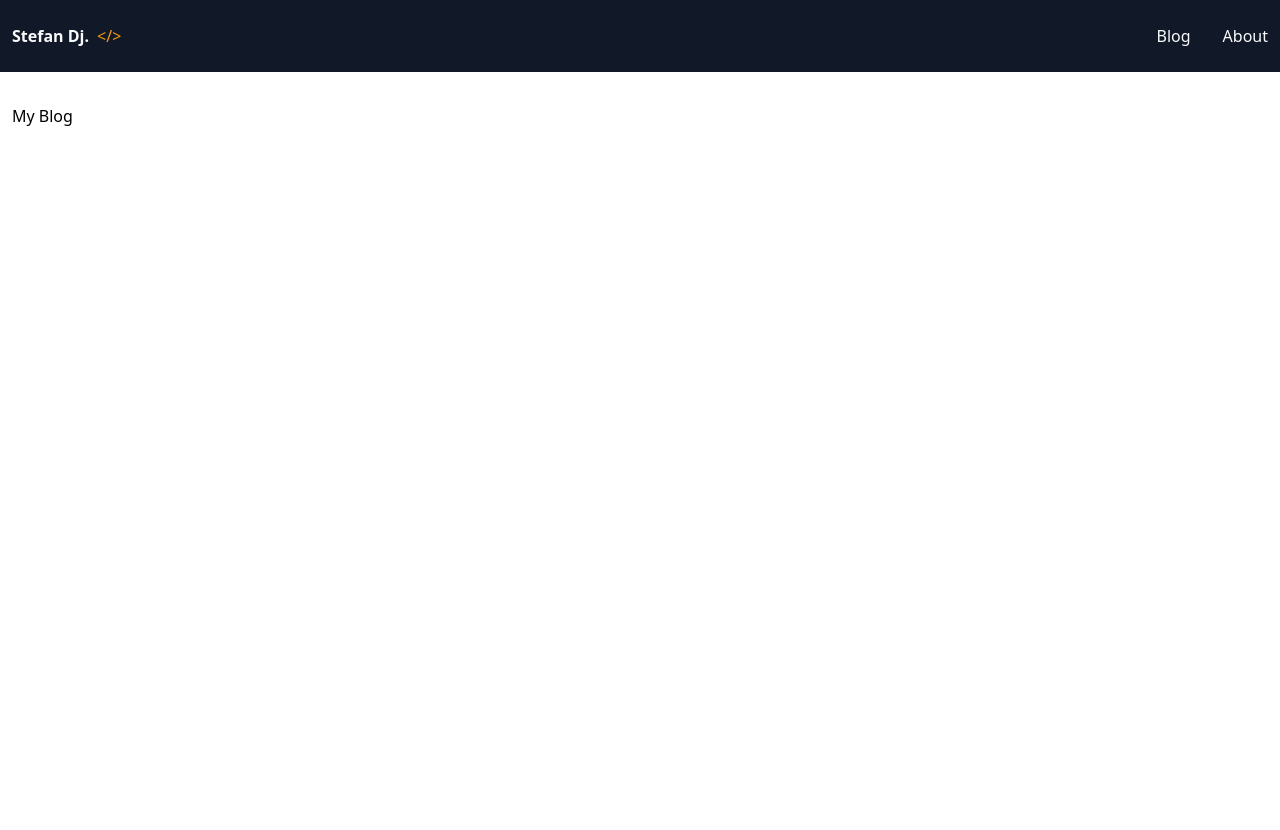
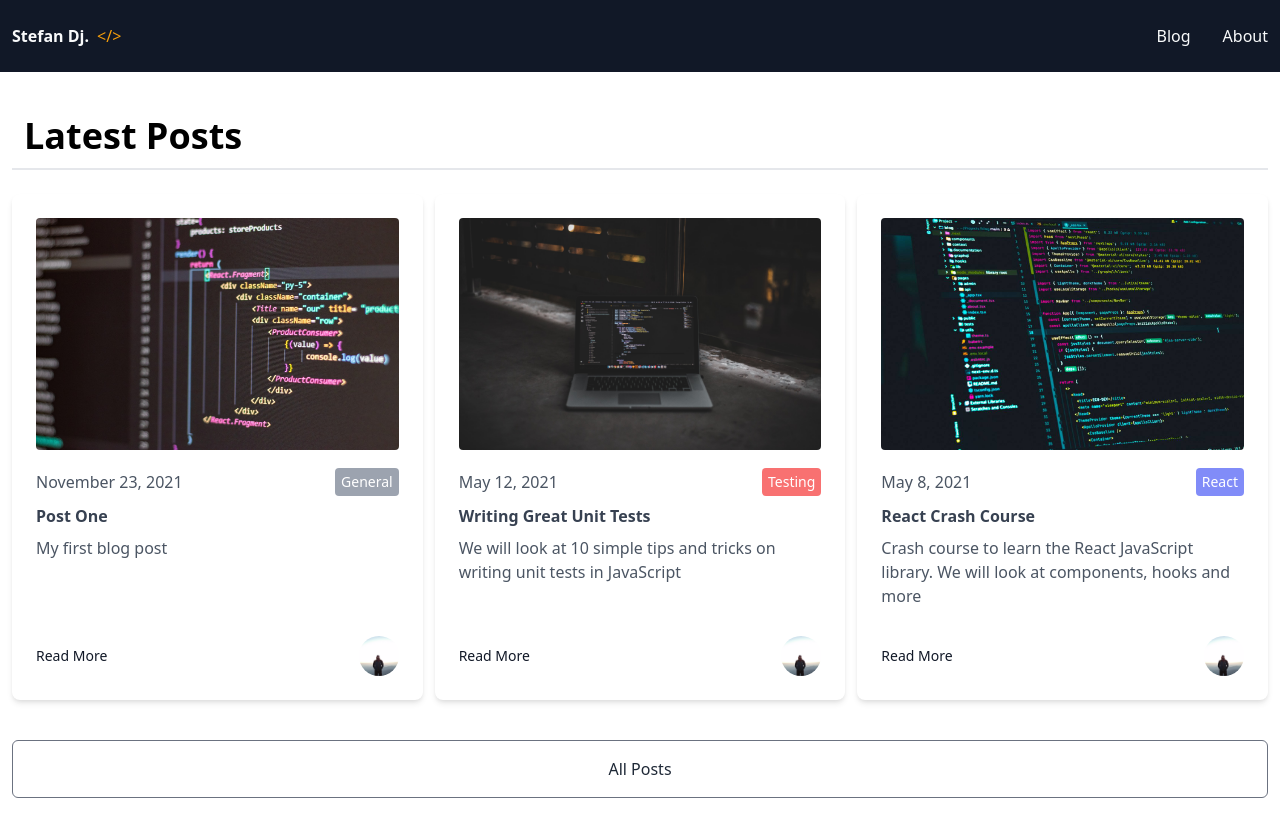
Before and after one commit to stefandjikic/blog-next-js, a Next.js app: page / in a window 1280 px wide. Before the commit the page ends 800 px from the top, so only its background shows below. Built offline with nearby package versions, Linux system fonts and the light colour scheme.

Commit message:
display posts

```diff
--- /dev/null
+++ b/components/CategoryLabel.js
@@ -0,0 +1,20 @@
+import Link from "next/link";
+
+const CategoryLabel = ({ children }) => {
+  const colors = {
+    JavaScript: "yellow",
+    React: "indigo",
+    CSS: "blue",
+    Testing: "red",
+    General: "gray",
+  };
+  return (
+    <div
+      className={`py-1 px-1.5 bg-${colors[children]}-400 rounded text-sm text-white`}
+    >
+      <Link href={`/blog/category/${children.toLowerCase()}`}>{children}</Link>
+    </div>
+  );
+};
+
+export default CategoryLabel;
--- a/components/Layout.js
+++ b/components/Layout.js
@@ -17,7 +17,7 @@ const Layout = ({ title, keywords, description, children }) => {
 };
 
 Layout.defaultProps = {
-  title: "Stefan's Blog",
+  title: "Blog Posts | Stefan Djikic",
   keywords: "development, programming, coding, javascript, react, frontend",
   description: "Tutorials, guides and tips about web development",
   // Everything you want to know about web development (but you are to afraid to ask on stackoverflow)
--- /dev/null
+++ b/components/Post.js
@@ -0,0 +1,55 @@
+import Link from "next/link";
+import Image from "next/image";
+import CategoryLabel from "./CategoryLabel";
+
+const Post = ({ post }) => {
+  const {
+    frontMatter: {
+      cover_image,
+      date,
+      category,
+      title,
+      description,
+      author,
+      author_image,
+    },
+    slug,
+  } = post;
+  return (
+    <div className="bg-white rounded-lg shadow-md p-6 mt-6">
+      <Image
+        src={cover_image}
+        alt="post image"
+        height={320}
+        width={500}
+        className="rounded mb-4"
+      />
+      <div className="flex justify-between items-center mt-3">
+        <span className="font-light text-gray-600">{date}</span>
+        <CategoryLabel>{category}</CategoryLabel>
+      </div>
+      <div className="mt-2">
+        <Link href={`/blog/${slug}`}>
+          <a className="font-bold text-gray-700 hover:text-yellow-500">
+            {title}
+          </a>
+        </Link>
+        <p className="mt-2 text-gray-600 h-20">{description}</p>
+      </div>
+      <div className="flex justify-between items-center mt-5">
+        <Link href={`/blog/${slug}`}>
+          <a className="text-gray-900 text-sm hover:underline">Read More</a>
+        </Link>
+        <Image
+          src={author_image}
+          alt="author"
+          width={40}
+          height={40}
+          className="rounded-full object-cover"
+        />
+      </div>
+    </div>
+  );
+};
+
+export default Post;
--- a/pages/blog/index.js
+++ b/pages/blog/index.js
@@ -1,12 +1,40 @@
-import React from 'react'
-import Layout from '../../components/Layout'
+import fs from "fs";
+import path from "path";
+import Link from "next/link";
+import matter from "gray-matter";
+import Layout from "../../components/Layout";
+import Post from "../../components/Post";
+import { sortByDate } from '../../utils'
 
-const BlogPage = () => {
+export default function BlogPage({ posts }) {
+
   return (
-    <Layout>
-      <h1>Blog Posts</h1>
+    <Layout title="Home Page | Stefan Djikic">
+      <h1 className="text-4xl font-bold border-b-2 p-3">Blog</h1>
+      <div className="grid md:grid-cols-2 lg:grid-cols-3 gap-3">
+        {posts.map((post, i) => (
+          <Post key={i} post={post} />
+        ))}
+      </div>
     </Layout>
-  )
+  );
 }
 
-export default BlogPage
+export async function getStaticProps() {
+  const files = fs.readdirSync(path.join("posts"));
+  const posts = files.map((filename) => {
+    const slug = filename.replace(".md", "");
+    const markdown = fs.readFileSync(path.join("posts", filename), "utf-8");
+    const { data: frontMatter } = matter(markdown);
+    return {
+      slug,
+      frontMatter,
+    };
+  });
+  console.log(posts);
+  return {
+    props: {
+      posts: posts.sort(sortByDate),
+    },
+  };
+}
--- a/pages/index.js
+++ b/pages/index.js
@@ -1,13 +1,29 @@
 import fs from "fs";
 import path from "path";
+import Link from "next/link";
 import matter from "gray-matter";
 import Layout from "../components/Layout";
+import Post from "../components/Post";
+import { sortByDate } from '../utils'
 
 export default function HomePage({ posts }) {
-  console.log(posts);
+
   return (
-    <Layout>
-      <h1>My Blog</h1>
+    <Layout title="Home Page | Stefan Djikic">
+      <h1 className="text-4xl font-bold border-b-2 p-3">Latest Posts</h1>
+      <div className="grid md:grid-cols-2 lg:grid-cols-3 gap-3">
+        {posts.map((post, i) => (
+          <Post key={i} post={post} />
+        ))}
+      </div>
+
+      <Link href="/blog">
+        <a className="block text-center border py-4 mt-10 border-gray-500
+          rounded-md text-gray-800 hover:text-gray-50 hover:bg-gray-900
+          transition duration-300 ease select-none">
+          All Posts
+        </a>
+      </Link>
     </Layout>
   );
 }
@@ -26,7 +42,7 @@ export async function getStaticProps() {
   console.log(posts);
   return {
     props: {
-      posts,
+      posts: posts.sort(sortByDate).slice(0, 3),
     },
   };
 }
--- a/posts/javascript-performance-tips.md
+++ b/posts/javascript-performance-tips.md
@@ -1,11 +1,11 @@
 ---
 title: 'JavaScript Performance Tips'
 date: 'May 4, 2021'
-excerpt: 'We will look at 10 simple tips and tricks to increase the speed of your code when writing JS'
-cover_image: '/images/posts/javascript-performance-tips.jpg'
+description: 'We will look at 10 simple tips and tricks to increase the speed of your code when writing JS'
+cover_image: '/images/javascript-performance-tips.jpg'
 category: 'JavaScript'
-author: 'Stefan Djikic'
-author_image: 'https://randomuser.me/api/portraits/men/11.jpg'
+author: 'Stefan Dj.'
+author_image: '/images/stefan.jpg'
 ---
 
 <!-- Markdow generator - https://jaspervdj.be/lorem-markdownum/ -->
--- a/posts/post-one.md
+++ b/posts/post-one.md
@@ -1,7 +1,11 @@
 ---
 title: "Post One"
-data:  "November 23, 2021"
-author: "Stefan Djikic"
+date:  "November 23, 2021"
+description: 'My first blog post'
+category: "General"
+cover_image: '/images/javascript-performance-tips.jpg'
+author: "Stefan Dj."
+author_image: '/images/stefan.jpg'
 ---
 
 <!-- Frontmatter (fields) - top of the file -->
--- a/posts/react-crash-course.md
+++ b/posts/react-crash-course.md
@@ -1,11 +1,11 @@
 ---
 title: 'React Crash Course'
 date: 'May 8, 2021'
-excerpt: 'Crash course to learn the React JavaScript library. We will look at components, hooks and more'
-cover_image: '/images/posts/react-crash-course.jpg'
-category: 'JavaScript'
-author: 'Stefan Djikic'
-author_image: 'https://randomuser.me/api/portraits/women/11.jpg'
+description: 'Crash course to learn the React JavaScript library. We will look at components, hooks and more'
+cover_image: '/images/react-crash-course.jpg'
+category: 'React'
+author: 'Stefan Dj.'
+author_image: '/images/stefan.jpg'
 ---
 
 <!-- Markdow generator - https://jaspervdj.be/lorem-markdownum/ -->
--- a/posts/tailwind-vs-bootstrap.md
+++ b/posts/tailwind-vs-bootstrap.md
@@ -1,11 +1,11 @@
 ---
 title: 'Tailwind vs. Bootstrap'
 date: 'May 5, 2021'
-excerpt: 'Both Tailwind and Bootstrap are very popular CSS frameworks. In this article, we will compare them'
-cover_image: '/images/posts/tailwind-vs-bootstrap.jpg'
+description: 'Both Tailwind and Bootstrap are very popular CSS frameworks. In this article, we will compare them'
+cover_image: '/images/tailwind-vs-bootstrap.jpg'
 category: 'CSS'
-author: 'Stefan Djikic'
-author_image: 'https://randomuser.me/api/portraits/women/11.jpg'
+author: 'Stefan Dj'
+author_image: '/images/stefan.jpg'
 ---
 
 <!-- Markdow generator - https://jaspervdj.be/lorem-markdownum/ -->
--- a/posts/writing-great-unit-tests.md
+++ b/posts/writing-great-unit-tests.md
@@ -1,11 +1,11 @@
 ---
 title: 'Writing Great Unit Tests'
 date: 'May 12, 2021'
-excerpt: 'We will look at 10 simple tips and tricks on writing unit tests in JavaScript'
-cover_image: '/images/posts/unit-testing.jpg'
-category: 'JavaScript'
-author: 'Stefan Djikic'
-author_image: 'https://randomuser.me/api/portraits/men/11.jpg'
+description: 'We will look at 10 simple tips and tricks on writing unit tests in JavaScript'
+cover_image: '/images/unit-testing.jpg'
+category: 'Testing'
+author: 'Stefan Dj.'
+author_image: '/images/stefan.jpg'
 ---
 
 <!-- Markdow generator - https://jaspervdj.be/lorem-markdownum/ -->
--- /dev/null
+++ b/utils/index.js
@@ -0,0 +1,3 @@
+export const sortByDate = (x, y) => {
+ return new Date(y.frontMatter.date) - new Date(x.frontMatter.date);
+};
```
Also changed, not shown: public/images/stefan.jpg (added).
